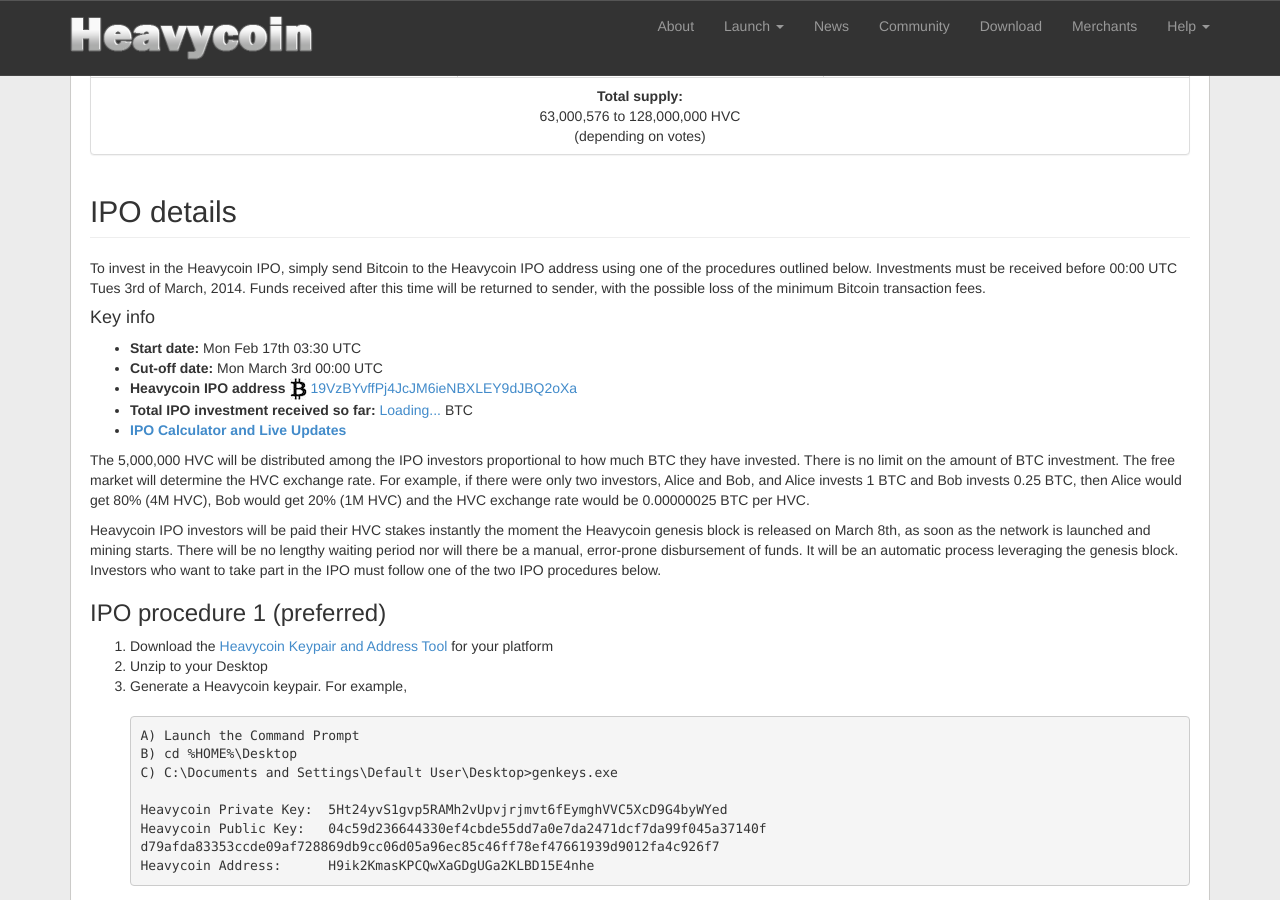
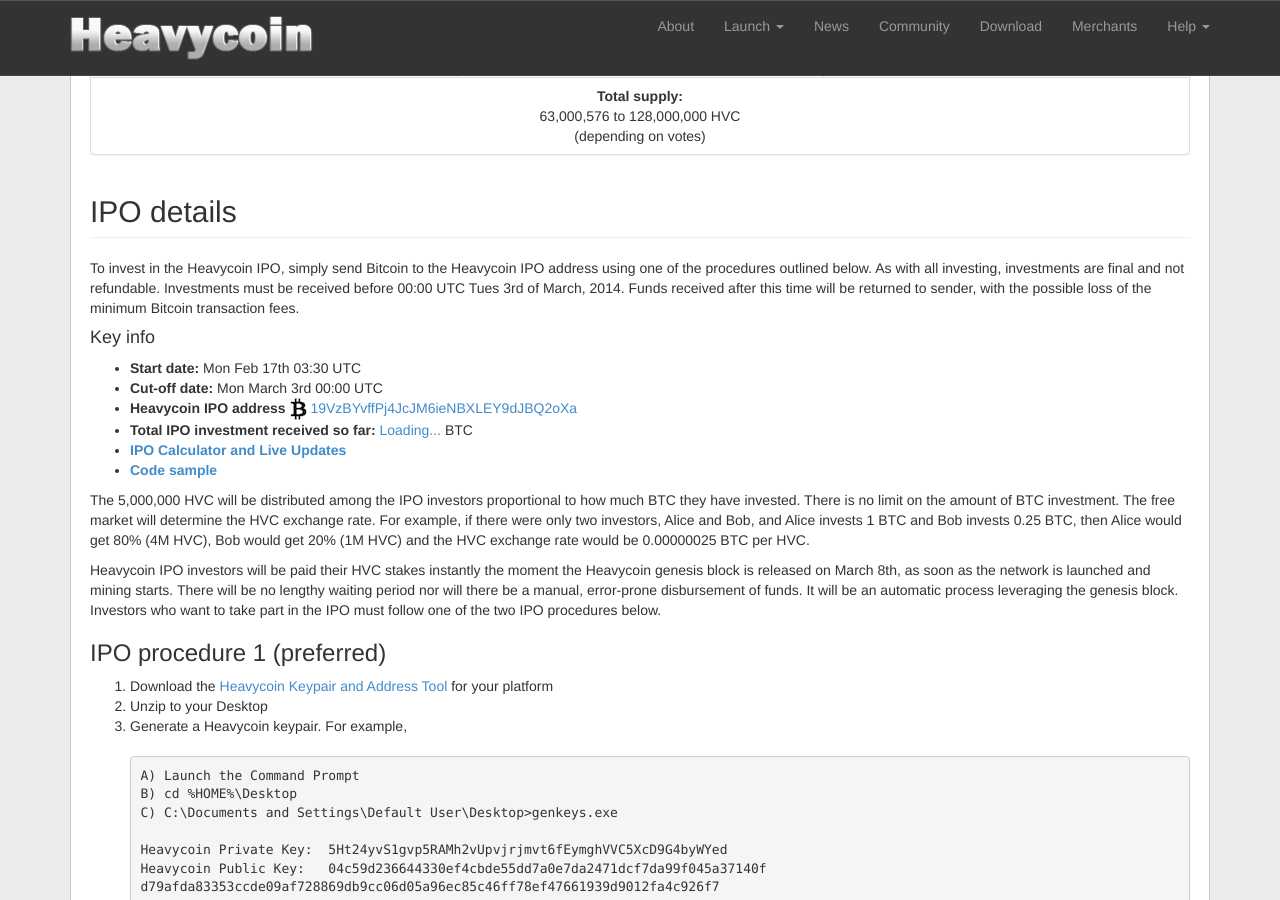
Before and after one commit to heavycoin/heavycoin.github.io, a Jekyll site: the page built from launch.html, in a window 1280 px wide and 900 px high, scrolled down 842 px. Built offline with Jekyll 4.4.1, drawn with Linux system fonts in a browser that asks for light colours; Markdown is read by kramdown in place of the engine named in the settings.

Commit message:
Added code sample

```diff
--- a/_layouts/default.html
+++ b/_layouts/default.html
@@ -46,6 +46,8 @@
                             <li><a href="ipo-calculator.html">IPO calculator</a>
                             </li>
                             <li><a href="video-demo.html">Video demo</a>
+                            </li>
+                            <li><a href="code-sample.html">Code sample</a>
                             </li>
                         </ul>
                     </li>
--- a/launch.html
+++ b/launch.html
@@ -79,6 +79,7 @@
     <p>
     To invest in the Heavycoin IPO, simply send Bitcoin to the
     Heavycoin IPO address using one of the procedures outlined below.
+    As with all investing, investments are final and not refundable.
     Investments must be received before 00:00 UTC Tues 3rd of March,
     2014.  Funds received after this time will be returned to sender,
     with the possible loss of the minimum Bitcoin transaction fees.
@@ -91,6 +92,7 @@
       <li><strong>Heavycoin IPO address <img src="images/btc.jpg" alt="฿"/></strong> <a href="http://blockchain.info/address/{{ site.HVCIPOAddr }}" target="_blank"> {{ site.HVCIPOAddr }}</a></li>
       <li><strong>Total IPO investment received so far:</strong> <a href="ipo-calculator.html"><span id="total_sold">Loading...</span></a> BTC</li>
       <li><strong><a href="ipo-calculator.html">IPO Calculator and Live Updates</a></strong></li>
+      <li><strong><a href="code-sample.html">Code sample</a></strong></li>
     </ul>
 
     <p>
--- a/video-demo.html
+++ b/video-demo.html
@@ -4,7 +4,7 @@
 name: video-demo
 ---
 
-<a name="how-to-mine"></a>
+<a name="video-demo"></a>
 <div class="container">
     <div class="well well-main">
         <h2 class="page-header" >Video demo</h2>
```
Also changed, not shown: code-sample.html (added, +32 -0 lines), css/main.css (+30 -0 lines).
